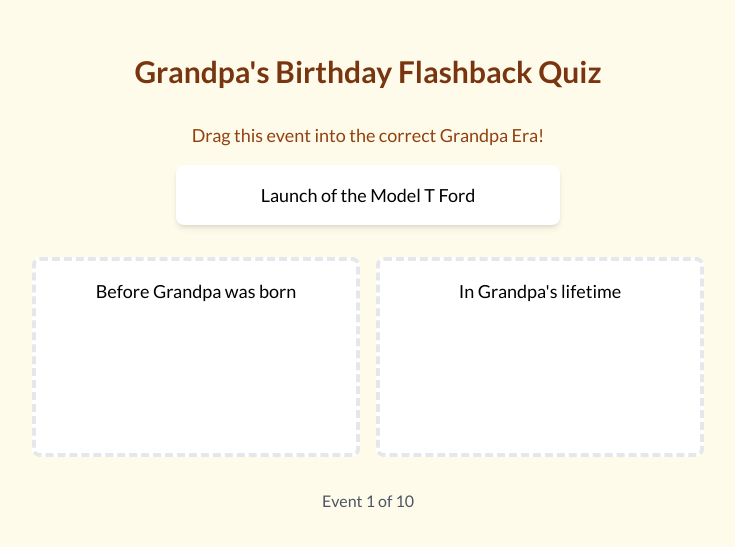
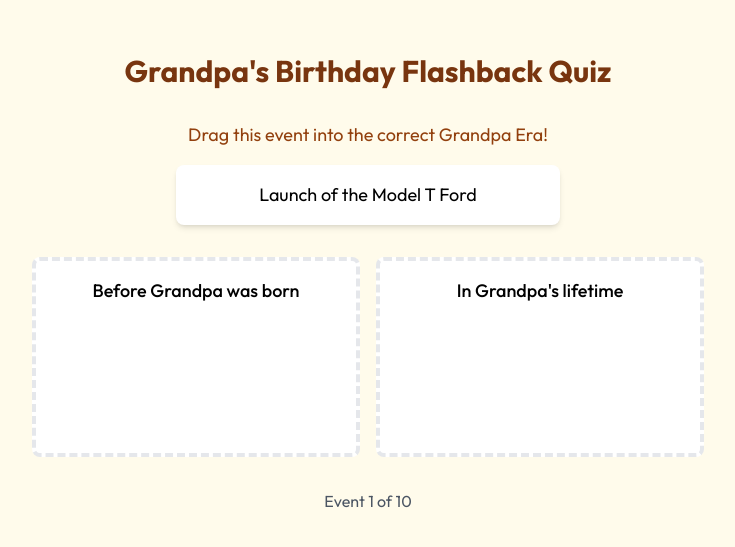
Before and after one commit to eamcvey/flashback-quiz, a Next.js app: page / in a window 1280 px wide. Shown: the part 117-664 px from the top of the page, without its empty margins (272-1007 px from the left). Built offline with nearby package versions, Linux system fonts and the light colour scheme.

Commit message:
Update fonts to Fredoka for headings and Outfit for body text

```diff
--- a/src/app/layout.tsx
+++ b/src/app/layout.tsx
@@ -1,11 +1,21 @@
 import React from 'react';
 import './globals.css';
 import type { Metadata } from 'next';
-import { Inter, Lato } from 'next/font/google';
+import { Inter, Lato, Fredoka, Outfit } from 'next/font/google';
 
 const inter = Inter({ subsets: ['latin'] });
 const lato = Lato({
     weight: ['400', '700'],
+    subsets: ['latin'],
+    display: 'swap',
+});
+
+const fredoka = Fredoka({
+    subsets: ['latin'],
+    display: 'swap',
+});
+
+const outfit = Outfit({
     subsets: ['latin'],
     display: 'swap',
 });
@@ -25,7 +35,11 @@
             <head>
                 <meta name="viewport" content="width=device-width, initial-scale=1, maximum-scale=1, user-scalable=no" />
             </head>
-            <body className={`${inter.className} ${lato.className} bg-amber-50`}>{children}</body>
+            <body className={`${inter.className} ${lato.className} ${fredoka.className} ${outfit.className} bg-amber-50`}>
+                <main className={`min-h-screen`}>
+                    {children}
+                </main>
+            </body>
         </html>
     );
 }
--- a/src/app/page.tsx
+++ b/src/app/page.tsx
@@ -218,13 +218,13 @@
         return (
             <div className="min-h-screen flex flex-col items-center p-4 bg-amber-50">
                 <div className="bg-white p-6 rounded-lg shadow-lg text-center max-w-md w-full mb-8">
-                    <h2 className="text-2xl font-bold mb-4">Quiz Complete!</h2>
-                    <p className="text-lg mb-4">
+                    <h2 className="text-2xl font-bold mb-4 font-fredoka">Quiz Complete!</h2>
+                    <p className="text-lg mb-4 font-outfit">
                         You got {totalCorrect} out of {quizState.events.length} correct!
                     </p>
                     <button
                         onClick={shareResults}
-                        className="bg-blue-500 text-white px-6 py-2 rounded-lg hover:bg-blue-600 transition-colors"
+                        className="bg-blue-500 text-white px-6 py-2 rounded-lg hover:bg-blue-600 transition-colors font-outfit"
                     >
                         Share Results
                     </button>
@@ -232,7 +232,7 @@
 
                 <div className="grid grid-cols-1 md:grid-cols-2 gap-4 w-full max-w-2xl">
                     <div className="bg-white p-4 rounded-lg shadow-lg">
-                        <h3 className="text-lg font-semibold mb-4 text-center">Before Grandpa was born</h3>
+                        <h3 className="text-lg font-semibold mb-4 text-center font-fredoka">Before Grandpa was born</h3>
                         <div className="space-y-4">
                             {droppedEvents.before.map((item) => (
                                 <DroppedEvent
@@ -245,7 +245,7 @@
                     </div>
 
                     <div className="bg-white p-4 rounded-lg shadow-lg">
-                        <h3 className="text-lg font-semibold mb-4 text-center">In Grandpa's lifetime</h3>
+                        <h3 className="text-lg font-semibold mb-4 text-center font-fredoka">In Grandpa's lifetime</h3>
                         <div className="space-y-4">
                             {droppedEvents.during.map((item) => (
                                 <DroppedEvent
@@ -263,18 +263,18 @@
 
     return (
         <div className="min-h-screen flex flex-col items-center justify-center p-4 bg-amber-50">
-            <h1 className="text-3xl font-bold mb-8 text-center text-amber-900">Grandpa's Birthday Flashback Quiz</h1>
+            <h1 className="text-3xl font-bold mb-8 text-center text-amber-900 font-fredoka">Grandpa's Birthday Flashback Quiz</h1>
 
             {currentEvent && !quizState.answers[currentEvent.id] && (
                 <>
-                    <p className="text-lg text-center mb-4 text-amber-800">Drag this event into the correct Grandpa Era!</p>
+                    <p className="text-lg text-center mb-4 text-amber-800 font-outfit">Drag this event into the correct Grandpa Era!</p>
                     <div
                         ref={currentEventRef}
                         draggable
                         onTouchStart={handleTouchStart}
                         onTouchMove={handleTouchMove}
                         onTouchEnd={handleTouchEnd}
-                        className={`bg-white p-4 rounded-lg shadow-md mb-8 w-full max-w-sm touch-manipulation cursor-move transition-transform hover:shadow-lg select-none ${isDragging ? 'z-50 shadow-xl' : ''
+                        className={`bg-white p-4 rounded-lg shadow-md mb-8 w-full max-w-sm touch-manipulation cursor-move transition-transform hover:shadow-lg select-none font-outfit ${isDragging ? 'z-50 shadow-xl' : ''
                             }`}
                         style={{ touchAction: 'none', WebkitUserSelect: 'none', WebkitTouchCallout: 'none' }}
                     >
@@ -290,7 +290,7 @@
                     onDrop={() => handleDrop('before')}
                     className={`border-4 ${activeDropZone === 'before' ? 'border-solid border-blue-500' : 'border-dashed'} p-4 rounded-lg min-h-[200px] flex flex-col items-center bg-white transition-all duration-200`}
                 >
-                    <p className="text-center text-lg font-medium mb-4">
+                    <p className="text-center text-lg font-medium mb-4 font-fredoka">
                         Before Grandpa was born
                     </p>
                     {droppedEvents.before.map((item) => (
@@ -308,7 +308,7 @@
                     onDrop={() => handleDrop('during')}
                     className={`border-4 ${activeDropZone === 'during' ? 'border-solid border-blue-500' : 'border-dashed'} p-4 rounded-lg min-h-[200px] flex flex-col items-center bg-white transition-all duration-200`}
                 >
-                    <p className="text-center text-lg font-medium mb-4">
+                    <p className="text-center text-lg font-medium mb-4 font-fredoka">
                         In Grandpa's lifetime
                     </p>
                     {droppedEvents.during.map((item) => (
@@ -322,7 +322,7 @@
             </div>
 
             <div className="mt-8 text-center">
-                <p className="text-gray-600">
+                <p className="text-gray-600 font-outfit">
                     Event {quizState.currentEventIndex + 1} of {quizState.events.length}
                 </p>
             </div>
--- a/src/components/DroppedEvent.tsx
+++ b/src/components/DroppedEvent.tsx
@@ -12,8 +12,8 @@
             className={`p-4 rounded-lg shadow-md mb-4 w-full transition-colors ${isCorrect ? 'border-2 border-green-500 bg-green-50' : 'border-2 border-red-500 bg-red-50'
                 }`}
         >
-            <p className="text-lg text-center">{event.description}</p>
-            <p className="text-sm text-center mt-2 text-gray-600">({event.year})</p>
+            <p className="text-lg text-center font-outfit">{event.description}</p>
+            <p className="text-sm text-center mt-2 text-gray-600 font-outfit">({event.year})</p>
         </div>
     );
 }
--- /dev/null
+++ b/tailwind.config.ts
@@ -0,0 +1,19 @@
+import type { Config } from 'tailwindcss'
+
+const config: Config = {
+    content: [
+        './src/pages/**/*.{js,ts,jsx,tsx,mdx}',
+        './src/components/**/*.{js,ts,jsx,tsx,mdx}',
+        './src/app/**/*.{js,ts,jsx,tsx,mdx}',
+    ],
+    theme: {
+        extend: {
+            fontFamily: {
+                fredoka: ['var(--font-fredoka)'],
+                outfit: ['var(--font-outfit)'],
+            },
+        },
+    },
+    plugins: [],
+}
+export default config
```
